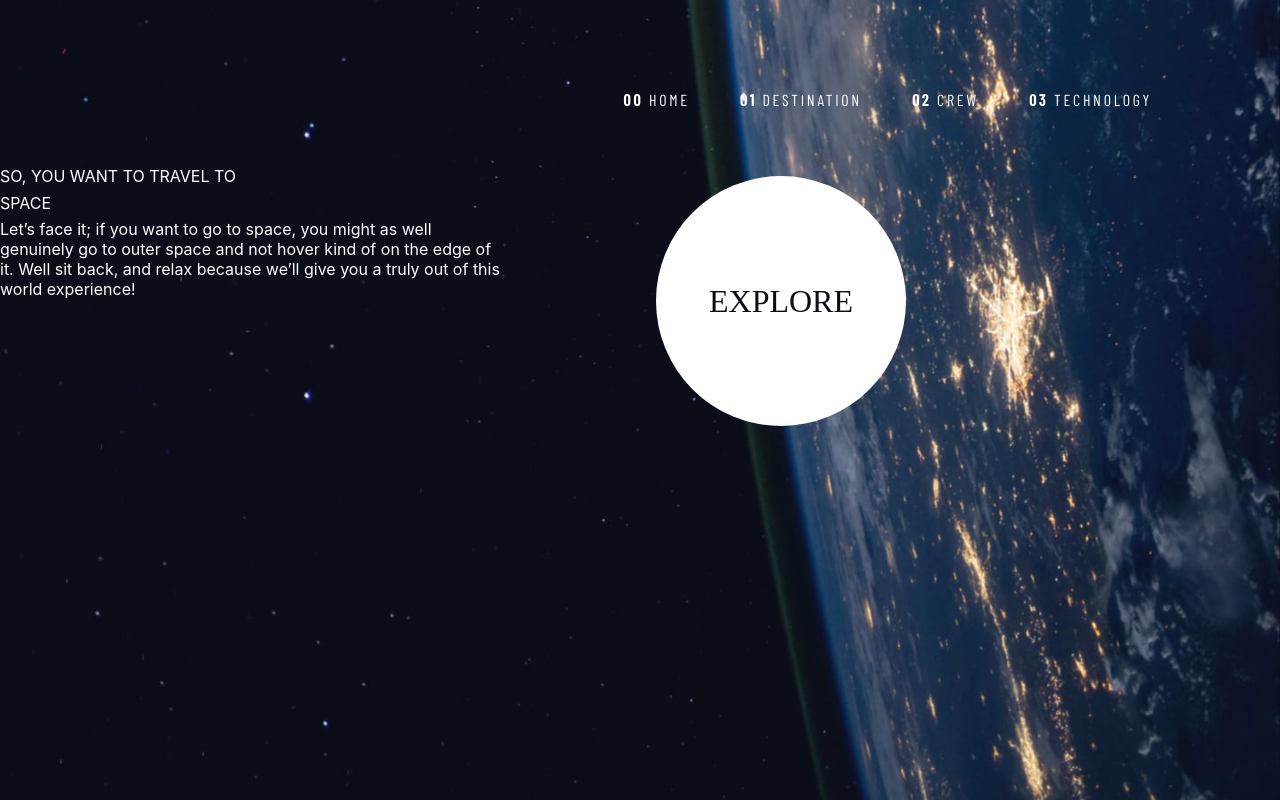
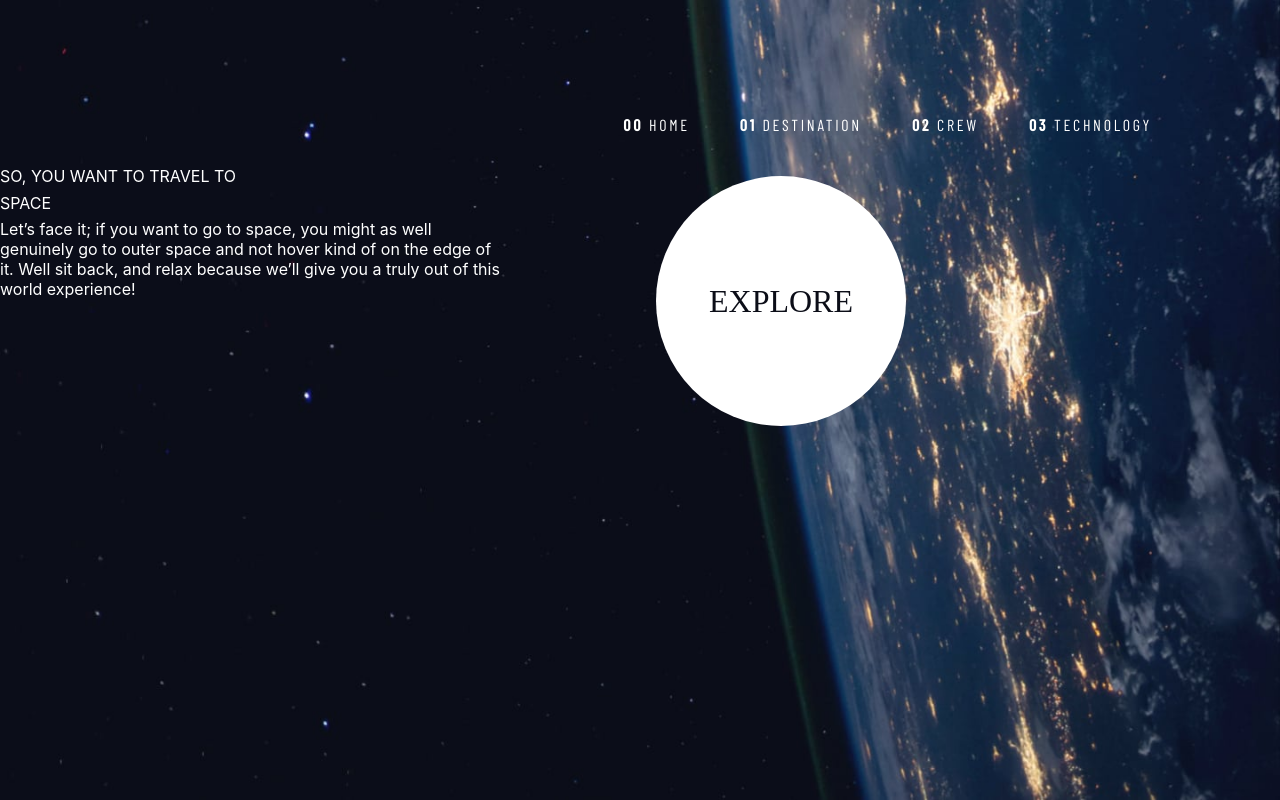
Before and after one commit to kabocha23/space-tourism, a React (Create React App) app: page / in a window 1280 px wide. Built offline with nearby package versions, Linux system fonts and the light colour scheme; a web font is replaced by a local one.

Commit message:
added underline on hover

```diff
--- a/src/components/Navbar/Navbar.css
+++ b/src/components/Navbar/Navbar.css
@@ -7,6 +7,8 @@
 
 .navbar-container ul {
     display: flex;
+    height: 50px;
+    margin-top: 100px;
     margin-left: auto;
     margin-right: 10%;
     align-items: center;
@@ -24,6 +26,14 @@
     font-weight: 300;
     font-family: 'Barlow Condensed', sans-serif;
     letter-spacing: 2.7px;
+    padding: 40px 0px;
+    border-bottom: solid #ffffff00;
+}
+.navbar-container ul li a:hover:not(.active) {
+    border-bottom: solid #FFFFFF;
+}
+.navbar-container ul li a.active {
+    border-bottom: solid #FFFFFF;
 }
 
 .nav-bold-nums {
```
